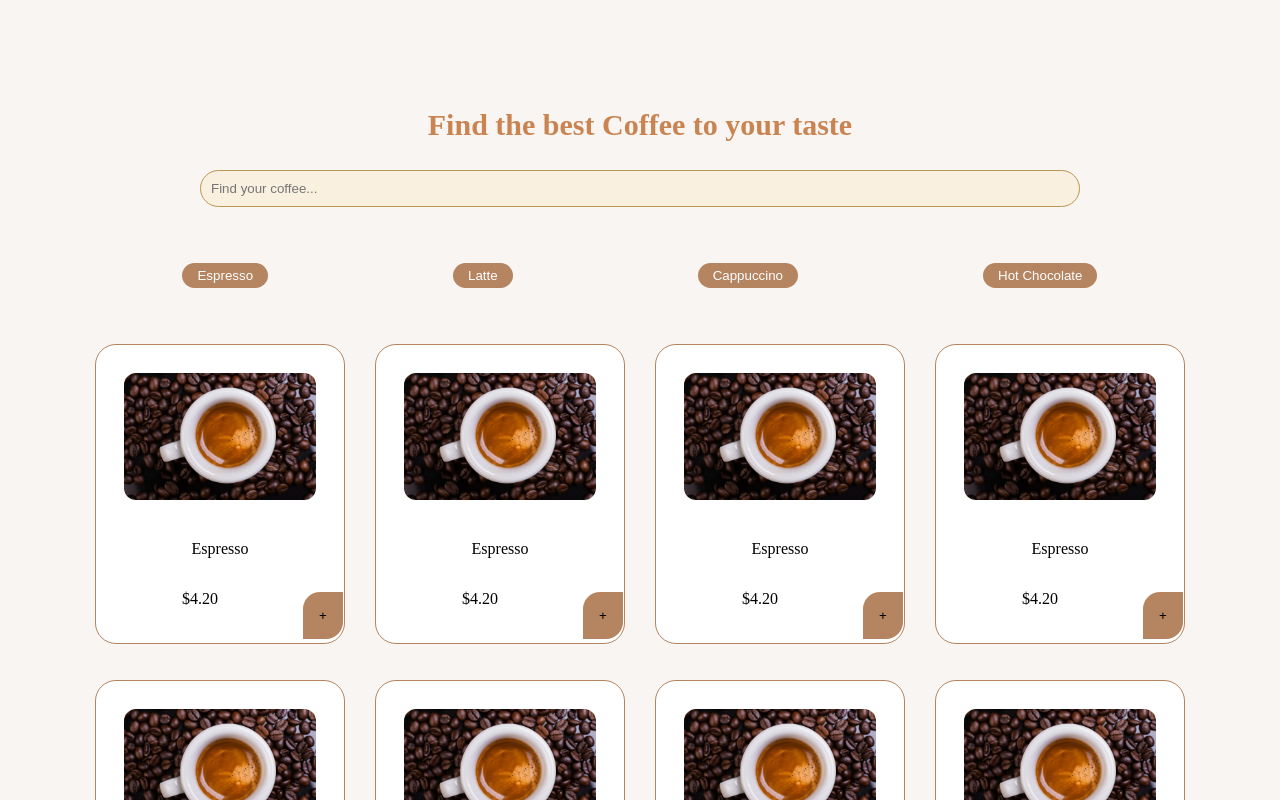
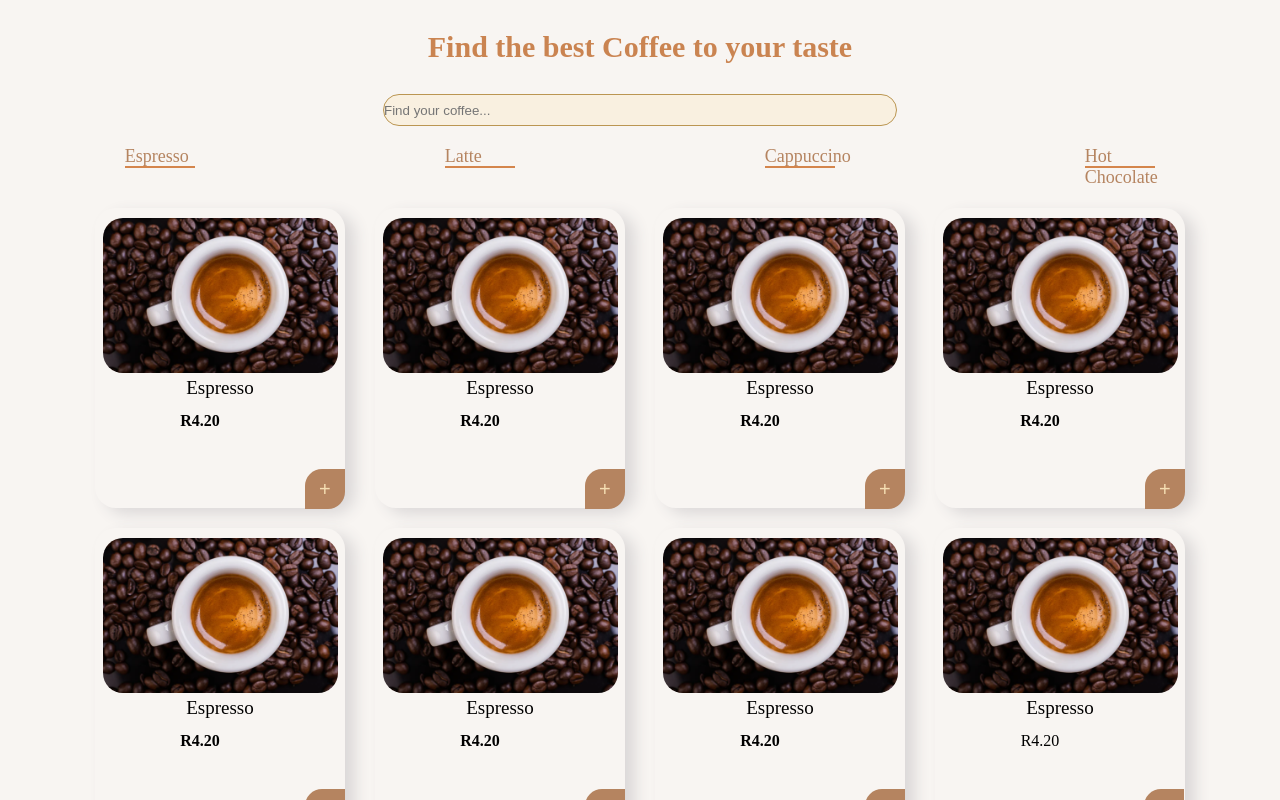
Before and after one commit to xolabangaza/Coffe_Machine, a React (Vite) app: page /home in a window 1280 px wide. Shown: the top 800 px of the page. Built offline with nearby package versions, Linux system fonts and the light colour scheme.

Commit message:
made changes in Homescreen

```diff
--- a/src/HomeScreen.css
+++ b/src/HomeScreen.css
@@ -1,7 +1,3 @@
-*{
-    padding: 18px;
-}
-
 body{
     /* padding: 20px; */
     background-color: #f8f5f2;
@@ -12,33 +8,41 @@ body{
     flex-direction: column;
     align-items: center;
     margin-bottom: 20px;
+    margin-top: 30px;
+
   }
   .home-heading{
     color: #ca8451;
     font-size: 30px;
+    padding: 20px;
   }
   .search-input {
-    width: 80%;
-    padding: 10px;
+    width: 40%;
+    height: 30px;
+    /* padding: 0px; */
     border-radius: 20px;
     border: 1px solid rgb(187, 150, 82);
     background: rgba(252, 236, 207, 0.5);
-    margin-top: 10px;
+    margin-top: 30px;
   }
 
   .coffee-categories {
     display: flex;
     justify-content: space-around;
     margin-bottom: 20px;
+
   }
 
-  .coffee-categories button {
-    background-color: #b58460;
-    color: white;
+  .coffee-categories .categories {
+    color: #b58460;
+    /* color: white; */
     padding: 5px 15px;
-    border-radius: 20px;
-    border: none;
+    /* border-radius: 20px; */
+    border-bottom: 2px solid #d4854c;
     cursor: pointer;
+    height: 20px;
+    width: 5.5%;
+    font-size: 18px;
   }
 
   .coffee-grid {
@@ -49,26 +53,39 @@ body{
   }
 
   .coffee-item {
-    background-color: white;
-    border: 1px solid #b58460;
+    /* background-color:white; */
+    box-shadow: 10px 6px 15px rgb(219, 216, 216);
+    /* border: 1px solid #b58460; */
     border-radius: 21px;
     padding: 10px;
     text-align: center;
     width: 250px;
     height: 300px;
+    margin-top: 20px;
   }
 
   .coffee-img {
-    width: 100%;
-    border-radius: 30px;
+    width: 94%;
+    border-radius: 20px;
+    margin-top: 10px;
   }
 
+  p{
+    font-size: 19px;
+  }
+.price{
+    font-weight: bold;
+}
   .add-btn{
+    height: 40px;
+    width: 40px;
+    font-size: 20px;
+    /* padding: 36px; */
     background-color: #b58460;
+    color: wheat;
     position: relative;
-    left: 67px;
-    top: 16px;
-    padding: 16px;
+    left: 85px;
+    top: 70px;
     border-top-right-radius: 0;
     border-bottom-left-radius: 0;
     border-top-left-radius: 17px;
--- a/src/HomeScreen.jsx
+++ b/src/HomeScreen.jsx
@@ -10,35 +10,35 @@ const HomeScreen = () => {
         <input type="text" placeholder="Find your coffee..." className="search-input" />
       </header>
       <section className="coffee-categories">
-        <button>Espresso</button>
-        <button>Latte</button>
-        <button>Cappuccino</button>
-        <button>Hot Chocolate</button>
+        <span className='categories'>Espresso</span>
+        <span className='categories'>Latte</span>
+        <span className='categories'>Cappuccino</span>
+        <span className='categories'>Hot Chocolate</span>
       </section>
       <section className="coffee-grid">
         {/* Example Coffee Item */}
         <div className="coffee-item">
           <img src={Espresso} alt="Espresso" className="coffee-img" />
           <p>Espresso</p>
-          <span>$4.20</span>
+          <span className='price'>R4.20</span>
           <button className='add-btn'>+</button>
         </div>
         <div className="coffee-item">
           <img src={Espresso} alt="Espresso" className="coffee-img" />
           <p>Espresso</p>
-          <span>$4.20</span>
+          <span className='price'>R4.20</span>
           <button className='add-btn'>+</button>
         </div>
         <div className="coffee-item">
           <img src={Espresso} alt="Espresso" className="coffee-img" />
           <p>Espresso</p>
-          <span>$4.20</span>
+          <span className='price'>R4.20</span>
           <button className='add-btn'>+</button>
         </div>
         <div className="coffee-item">
           <img src={Espresso} alt="Espresso" className="coffee-img" />
           <p>Espresso</p>
-          <span>$4.20</span>
+          <span className='price'>R4.20</span>
           <button className='add-btn'>+</button>
         </div>
       </section>
@@ -47,25 +47,25 @@ const HomeScreen = () => {
         <div className="coffee-item">
           <img src={Espresso} alt="Espresso" className="coffee-img" />
           <p>Espresso</p>
-          <span>$4.20</span>
+          <span className='price'>R4.20</span>
           <button className='add-btn'>+</button>
         </div>
         <div className="coffee-item">
           <img src={Espresso} alt="Espresso" className="coffee-img" />
           <p>Espresso</p>
-          <span>$4.20</span>
+          <span className='price'>R4.20</span>
           <button className='add-btn'>+</button>
         </div>
         <div className="coffee-item">
           <img src={Espresso} alt="Espresso" className="coffee-img" />
           <p>Espresso</p>
-          <span>$4.20</span>
+          <span className='price'>R4.20</span>
           <button className='add-btn'>+</button>
         </div>
         <div className="coffee-item">
           <img src={Espresso} alt="Espresso" className="coffee-img" />
           <p>Espresso</p>
-          <span>$4.20</span>
+          <span>R4.20</span>
           <button className='add-btn'>+</button>
         </div>
       </section>
--- a/src/SplashScreen.css
+++ b/src/SplashScreen.css
@@ -1,8 +1,9 @@
 *{
     margin: 0;
-    padding: 0;
-    box-sizing: border-box;
+    padding: 0 !important;
+    /* box-sizing: border-box; */
 }
+
 
 .splash-container {
     display: flex;
@@ -18,7 +19,7 @@
   }
 
   .message{
-    padding: 20px;
+    padding: 20px !important;
     font-size: large;
   }
 .heading{
@@ -30,7 +31,7 @@
     background-color: #b58460;
     color: white;
     margin-top: 15px;
-    padding: 15px 25px;
+    padding: 15px 25px !important;
     border-radius: 20px;
     border: none;
     cursor: pointer;
```
